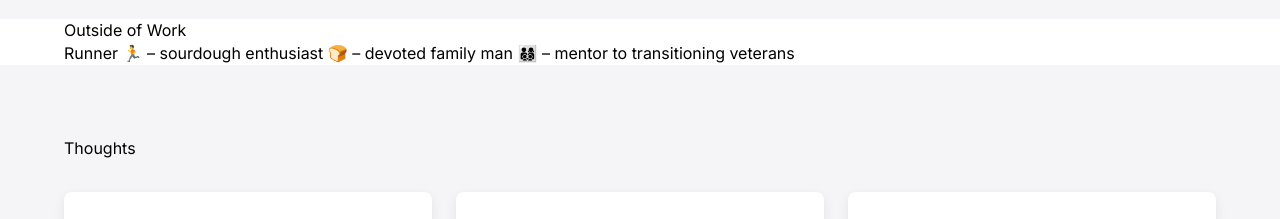
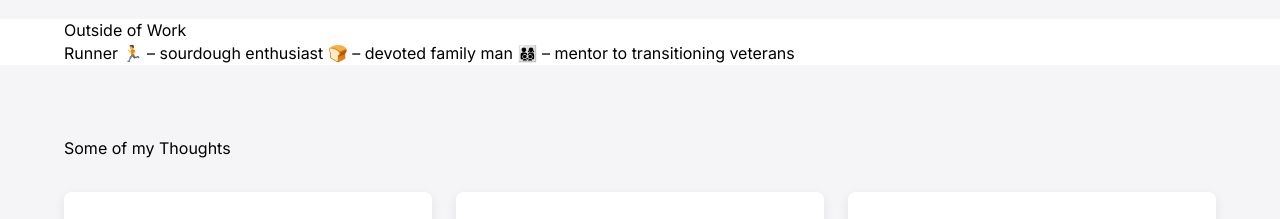
Before and after one commit to csnowden11/camdensnowden.com, a Next.js app: page / in a window 1280 px wide. Shown: the part 2020-2239 px from the top of the page. Built offline with nearby package versions, Linux system fonts and the light colour scheme.

Commit message:
Update page.tsx

```diff
--- a/src/app/page.tsx
+++ b/src/app/page.tsx
@@ -256,7 +256,7 @@ export default function Home() {
       {/* Thoughts Section */}
       <section id="thoughts" className="alt fade-in">
         <div className="container">
-          <h2>Thoughts</h2>
+          <h2>Some of my Thoughts</h2>
           <div className="thoughts-grid">
             <div className="thought-card">
               <h3>Books I'm Loving</h3>
```
